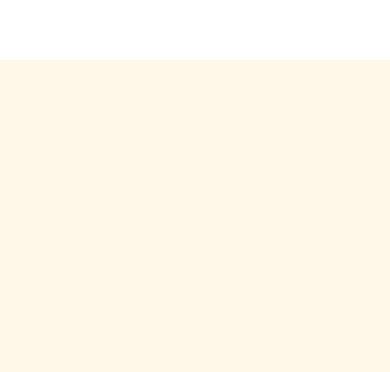
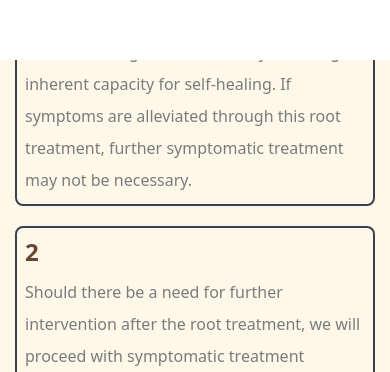
Before and after one commit to daitok6/KojimaAcupuncture, a Next.js app: page /treatments in a window 390 px wide. Shown: the part 1628-2000 px from the top of the page. Before the commit the page ends 1078 px from the top, so only its background shows below. Built offline with nearby package versions, Linux system fonts and the light colour scheme.

Commit message:
changed address, phone numnber in contact page. added favicon

```diff
--- a/app/aboutme/page.jsx
+++ b/app/aboutme/page.jsx
@@ -14,7 +14,7 @@ const about = {
         },
         {
             fieldName: "Phone",
-            fieldValue: "(647) 991-9919"
+            fieldValue: "(416) 586 0287"
         },
         {
             fieldName: "Experience",
@@ -22,7 +22,7 @@ const about = {
         },
         {
             fieldName: "Email",
-            fieldValue: "kojimaacupuncture@gmail.com"
+            fieldValue: "tadashikojima89@gmail.com"
         },
         {
             fieldName: "Nationality",
@@ -55,7 +55,7 @@ const experience = {
         },
         {
             company: "Ishige clinic(Japan)",
-            position: "Practitioner at a back pain clinc",
+            position: "Practitioner at a back pain clinic",
             duration: "1992 - 1994"
         },
         {
@@ -93,7 +93,7 @@ const Resume = () => {
                         {/* experience */}
                         <TabsContent value="experience" className="w-full">
                             <div className="flex flex-col gap-[30px] text-center xl:text-left">
-                                <h3 className="text-4xl font-bold">{experience.title}</h3>
+                                <h3 className="text-4xl font-bold text-gray-800">{experience.title}</h3>
                                 <ScrollArea className="h-[400px]">
                                     <ul className="grid grid-cols-1 lg:grid-cols-2 gap-[30px]">
                                         {experience.items.map((item, index) => {
@@ -117,7 +117,7 @@ const Resume = () => {
                         {/* about me */}
                         <TabsContent value="about" className="w-full text-center xl:text-left">
                             <div className="flex flex-col gap-[30px]">
-                                <h3 className="text-4xl font-bold">{about.title}</h3>
+                                <h3 className="text-4xl font-bold text-gray-800">{about.title}</h3>
                                 <p className="max-w-[600px] text-[#674636]/60 mx-auto xl:mx-0">
                                     {about.description}
                                 </p>
--- a/app/contact/page.jsx
+++ b/app/contact/page.jsx
@@ -95,7 +95,7 @@ const Contact = () => {
                             {info.map((item, index) => {
                                 return (
                                     <li key={index} className="flex items-center gap-6">
-                                        <a href={`${item.href}${item.description}`} className="w-[52px] h-[52px] xl:w-[72px] xl:h-[72px] bg-[#AAB396] text-accent rounded-md flex items-center justify-center transition duration-300 ease-in-out transform hover:scale-110">
+                                        <a href={`${item.href}${item.description}`} target="_blank" rel="noopener noreferrer" className="w-[52px] h-[52px] xl:w-[72px] xl:h-[72px] bg-[#AAB396] text-accent rounded-md flex items-center justify-center transition duration-300 ease-in-out transform hover:scale-110">
                                             <div className="flex items-center justify-center">
                                                 {item.icon}
                                             </div>
--- a/app/layout.jsx
+++ b/app/layout.jsx
@@ -1,6 +1,7 @@
 import { JetBrains_Mono, Rubik } from "next/font/google";
 import "./globals.css";
 import { Analytics } from "@vercel/analytics/react"
+import Head from "next/head";
 
 // components
 import Header from "@/components/Header";
@@ -21,11 +22,15 @@ const rubik = Rubik({
 export const metadata = {
   title: "Kojima Acupuncture Clinic",
   description: "Kojima Acupuncture Clinic",
+  icons: {
+    icon: "/assets/favicon.png",
+  },
 };
 
 export default function RootLayout({ children }) {
   return (
     <html lang="en">
+
       <body className={jetbrainsMono.variable}>
         <Header />
         <StairTransition />
--- a/app/page.jsx
+++ b/app/page.jsx
@@ -20,7 +20,7 @@ const page = () => {
             <p className="text-xs mb-4 ml-4">R. AC (Registerd Acupuncturist)</p>
             <p className="max-w-[500px] mb-5 text-[#674636]/80">Thank you for visiting our clinic. Here, we create personalized treatment programs tailored to each patient's unique constitution and condition. Our approach integrates Nagano style, Kiiko Matsumoto style, and our own experienced-based methods. We offer a variety of treatments for different symptoms. If you don't see immediate improvement, please don't hesitate to consult with us.</p>
             {/* btn and socials */}
-            <a href="/procedure" className="flex flex-col xl:flex-row items-center gap-8">
+            <a href="/contact" className="flex flex-col xl:flex-row items-center gap-8">
               <Button
                 variant="default"
                 size="lg"
--- a/app/treatments/page.jsx
+++ b/app/treatments/page.jsx
@@ -6,6 +6,31 @@ import { Swiper, SwiperSlide } from "swiper/react";
 import "swiper/css";
 import Image from "next/image";
 import WorkSliderBtns from "@/components/WorkSliderBtns";
+import Link from "next/link";
+
+const services = [
+    {
+        num: "Step 1",
+        title: "Make a Reservation",
+        description: "Schedule your visit by phone, email, or text message.",
+        hasButton: true
+    },
+    {
+        num: "Step 2",
+        title: "Visit the Clinic",
+        description: "Come to our clinic on your scheduled date and time."
+    },
+    {
+        num: "Step 3",
+        title: "Set Up a Treatment Program",
+        description: "Upon arrival, you will undergo a thorough assessment which includes filling out your medical chart and participating in an interview. We will conduct various diagnostic tests such as pulse, abdominal, back, and neck diagnosis to tailor a treatment program suited to your needs."
+    },
+    {
+        num: "Step 4",
+        title: "Begin Acupuncture and Moxibustion Treatment",
+        description: "Our treatment approach is divided into three stages, typically lasting between 45 minutes to an hour, depending on individual conditions and needs."
+    }
+]
 
 
 const projects = [
@@ -53,6 +78,24 @@ const projects = [
     },
 ]
 
+const procedure = {
+    title: "Treatment Procedures",
+    items: [
+        {
+            num: "1",
+            description: "We will address the root causes of the patient's condition using a root treatment method. This approach aims to identify and eliminate factors that hinder the body's natural healing abilities, thereby restoring its inherent capacity for self-healing. If symptoms are alleviated through this root treatment, further symptomatic treatment may not be necessary.",
+        },
+        {
+            num: "2",
+            description: "Should there be a need for further intervention after the root treatment, we will proceed with symptomatic treatment methods. These treatments are designed to alleviate specific symptoms such as pain, stiffness, numbness, dullness, and discomfort."
+        },
+        {
+            num: "3",
+            description: "Patients will receive detailed explanations about their medical conditions, strategies for accelerated recovery including lifestyle and exercise recommendations, and information about the treatment duration and schedule."
+        }
+    ]
+}
+
 const Treatments = () => {
     const [project, setProject] = useState(projects[0])
 
@@ -69,11 +112,69 @@ const Treatments = () => {
                 transition: { delay: 2.4, duration: 0.4, ease: "easeIn" }
             }}
             className="min-h-[80vh] flex flex-col justify-center py-0">
+
+            <section className="min-h[80vh] flex flex-col justify-center py-12 xl:py-4">
+                <div className="container mx-auto">
+                    <h2 className="text-4xl flex font-extrabold mb-4 text-gray-800">How to get treated</h2>
+                    <motion.div
+                        initial={{ opacity: 0 }}
+                        animate={{
+                            opacity: 1,
+                            transition: { delay: 2.4, duration: 0.4, ease: "easeIn" }
+                        }}
+                        className="grid grid-cols-1 gap-[20px]"
+                    >
+                        {services.map((service, index) => {
+                            return (
+                                <div key={index} className="flex-1 flex flex-col justify-center gap-2 group rounded-lg border-2 border-gray-700 p-2">
+                                    <div className="w-full flex justify-between items-center">
+                                        <div className="text-2xl font-extrabold transition-all duration-300">{service.num}</div>
+                                        {service.hasButton && (
+                                            <Link href="/contact" className="p-3 rounded-full text-gray-950 bg-[#AAB396]/80 group-hover:bg-[#AAB396] transition-all duration-500 flex justify-center items-center">
+                                                <p className="text-gray-700 text-md">Book an Appointment</p>
+                                            </Link>
+                                        )}
+                                    </div>
+                                    <h2 className="text-3xl font-bold leading-none text-gray-950">{service.title}</h2>
+                                    <p className="text-gray-800/60">{service.description}</p>
+                                </div>
+                            )
+                        })}
+                    </motion.div>
+                </div>
+            </section>
+            <section className="min-h[80vh] flex flex-col justify-center py-12 xl:py-4">
+                <div className="container mx-auto">
+                    <h2 className="text-4xl flex font-extrabold mb-4 text-gray-800">{procedure.title}</h2>
+                    <motion.div
+                        initial={{ opacity: 0 }}
+                        animate={{
+                            opacity: 1,
+                            transition: { delay: 2.4, duration: 0.4, ease: "easeIn" }
+                        }}
+                        className="grid grid-cols-1 gap-[20px]"
+                    >
+                        {procedure.items.map((procedure, index) => {
+                            return (
+                                <div key={index} className="flex-1 flex flex-col justify-center gap-2 group rounded-lg border-2 border-gray-700 p-2">
+                                    <div className="w-full flex justify-between items-center">
+                                        <div className="text-2xl font-extrabold transition-all duration-300">{procedure.num}</div>
+                                    </div>
+                                    <p className="text-gray-800/60">{procedure.description}</p>
+                                </div>
+                            )
+                        })}
+                    </motion.div>
+                </div>
+            </section>
             <div className="container mx-auto">
+                <h2 className="text-4xl font-extrabold my-10 text-gray-800">Equipment used in treatments</h2>
                 <div className="flex flex-col xl:flex-row xl:gap-[30px]">
+
                     <div className="w-full xl:w-[50%] xl:h-[460px] flex flex-col xl:justify-between order-2 xl:order-none">
+
                         <div className="flex flex-col gap-[30px] h-[50%]">
-                            <h2 className="text-[38px] font-bold leading-none text-[#674636] group-hover:text-accent transition-all duration-500 capitalize">
+                            <h2 className="text-3xl font-bold leading-none text-[#674636] group-hover:text-accent transition-all duration-500 capitalize">
                                 {project.category}
                             </h2>
                             <p className="text-[#674636]/60">{project.description}</p>
--- a/components/MobileNav.jsx
+++ b/components/MobileNav.jsx
@@ -56,7 +56,7 @@ const MobileNav = () => {
             <SheetContent className="flex flex-col">
                 {/* logo */}
                 <div className='mt-16 mb-8 text-left text-2xl'>
-                    <Link href="/">
+                    <Link href="/" onClick={handleLinkClick} >
                         <h1 className='text-4xl font-semibold text-gray-500'>Kojima Acupuncture <span className='text-accent'>.</span></h1>
                     </Link>
                 </div>
--- a/components/Stats.jsx
+++ b/components/Stats.jsx
@@ -5,11 +5,11 @@ import CountUp from "react-countup/";
 const stats = [
     {
         num: 30,
-        text: "Years of experience"
+        text: "+ Years of experience"
     },
     {
         num: 2000,
-        text: "Happy patients"
+        text: "Patients treated"
     },
     {
         num: 2,
```
Also changed, not shown: app/procedure/page.jsx (deleted, +0 -64 lines), public/assets/favicon.png (added).
